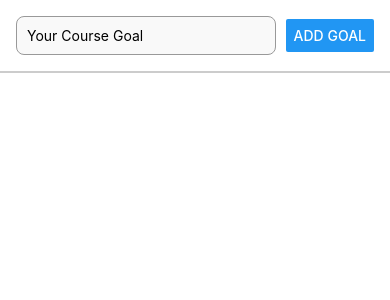
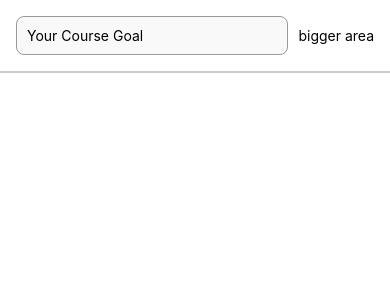
Before and after one commit to codeyson/expo_trial_32S1_masangkay, a React Native app: screen / in a window 390 px wide. Shown: the top 300 px of the page. Built offline with nearby package versions, Linux system fonts and the light colour scheme.

Commit message:
done hoa11.2

```diff
--- a/components/GoalInput.js
+++ b/components/GoalInput.js
@@ -1,4 +1,4 @@
-import { View, TextInput, Button, StyleSheet} from "react-native"
+import { View, TextInput, Button, StyleSheet, Pressable, Text} from "react-native"
 import { useState } from "react";
 function GoalInput(props) {
     const [enteredGoalText, setEnteredGoalText] = useState('');
@@ -12,7 +12,20 @@ function GoalInput(props) {
     return(
         <View style={styles.inputContainer}>
               <TextInput placeholder='Your Course Goal' style={styles.textInput} onChangeText={textInputHandler} value={enteredGoalText}></TextInput>
-              <Button title='Add Goal'  onPress={addGoalHandler} ></Button>
+              <Pressable onPress={addGoalHandler}
+                onPressIn={() => console.log("Pressed in")}
+                onPressOut={() => console.log("Pressed out")}
+                onLongPress={() => console.log("Long press")}
+                delayLongPress={500}
+              >
+
+              </Pressable>
+              <Pressable
+                hitSlop={200}
+                onPress={() => console.log("Pressed")}
+              >
+                <Text>bigger area</Text>
+              </Pressable>
         </View>
     );
 }
```
